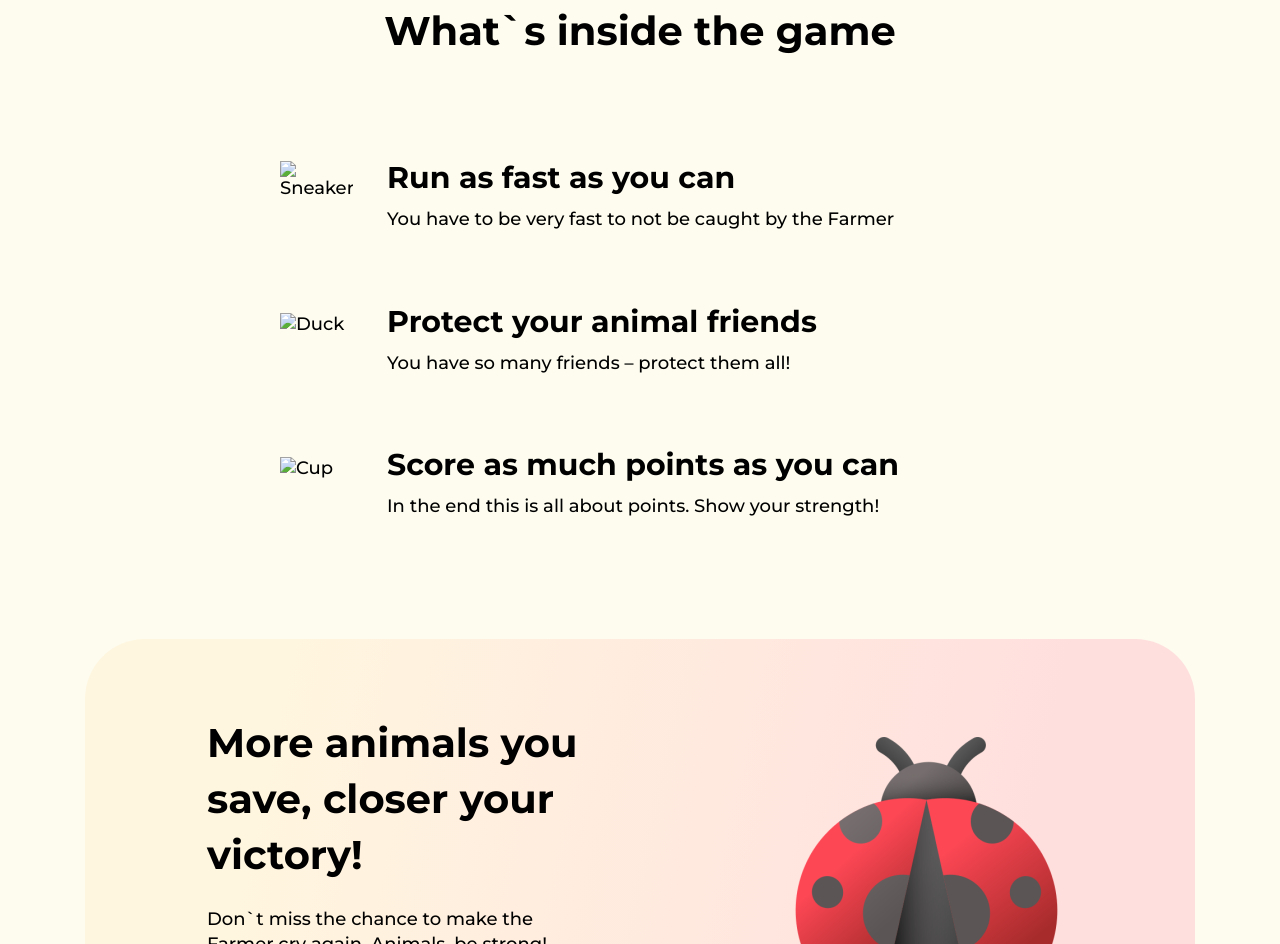
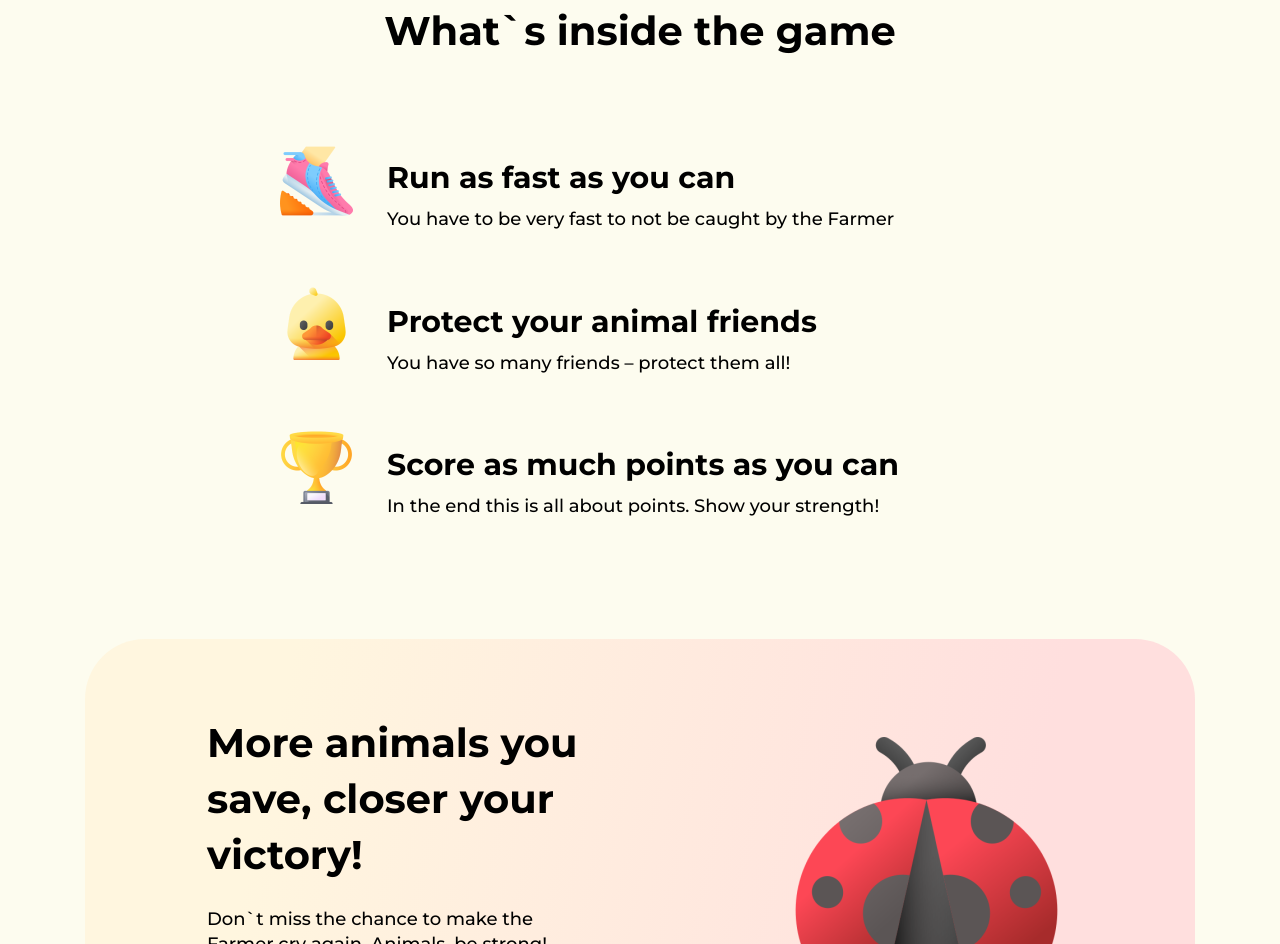
Before and after one commit to cookiezbee/Helga_the_Cow, a plain HTML site: page index.html in a window 1280 px wide. Shown: the part 759-1703 px from the top of the page. Drawn offline with Linux system fonts and the light colour scheme; the site is published under a folder, as on GitHub Pages, so addresses that start at the root find nothing.

Commit message:
Update index.html

```diff
--- a/index.html
+++ b/index.html
@@ -30,21 +30,21 @@
             <h2>What`s inside the game</h2>
             <div class="images">
                 <div class="images-item">
-                    <img src="/img/sneakers.png" alt="Sneakers" class="image">
+                    <img src="img/sneakers.png" alt="Sneakers" class="image">
                     <div class="image-wrap">
                         <h3 class="image-title">Run as fast as you can</h3>
                         <p class="image-text">You have to be very fast to not be caught by the Farmer</p>
                     </div>
                 </div>
                 <div class="images-item">
-                    <img src="/img/duck.png" alt="Duck" class="image">
+                    <img src="img/duck.png" alt="Duck" class="image">
                     <div class="image-wrap">
                         <h3 class="image-title">Protect your animal friends</h3>
                         <p class="image-text">You have so many friends – protect them all!</p>
                     </div>
                 </div>
                 <div class="images-item">
-                    <img src="/img/cup.png" alt="Cup" class="image">
+                    <img src="img/cup.png" alt="Cup" class="image">
                     <div class="image-wrap">
                         <h3 class="image-title">Score as much points as you can</h3>
                         <p class="image-text">In the end this is all about points. Show your strength!</p>
```
